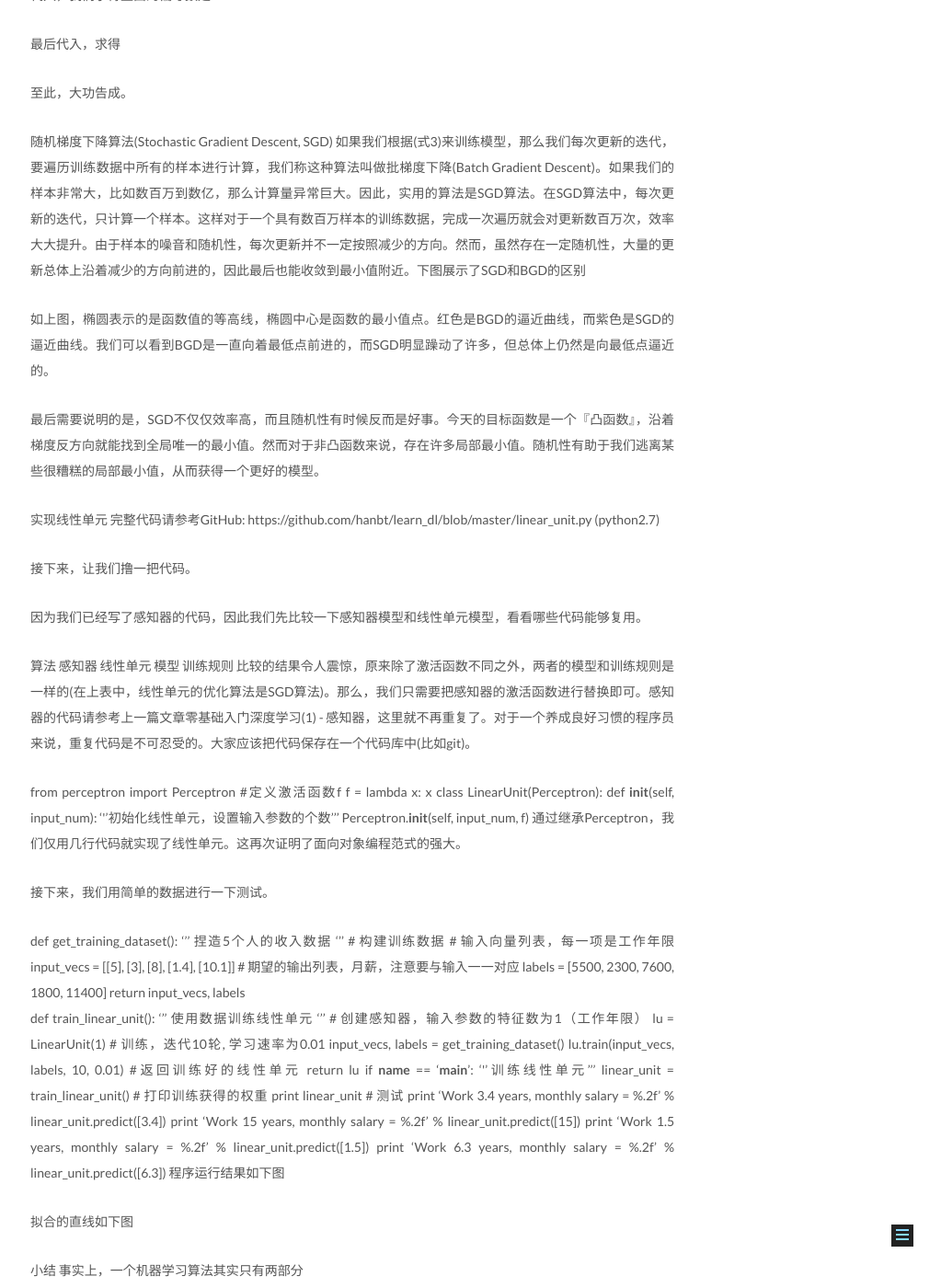
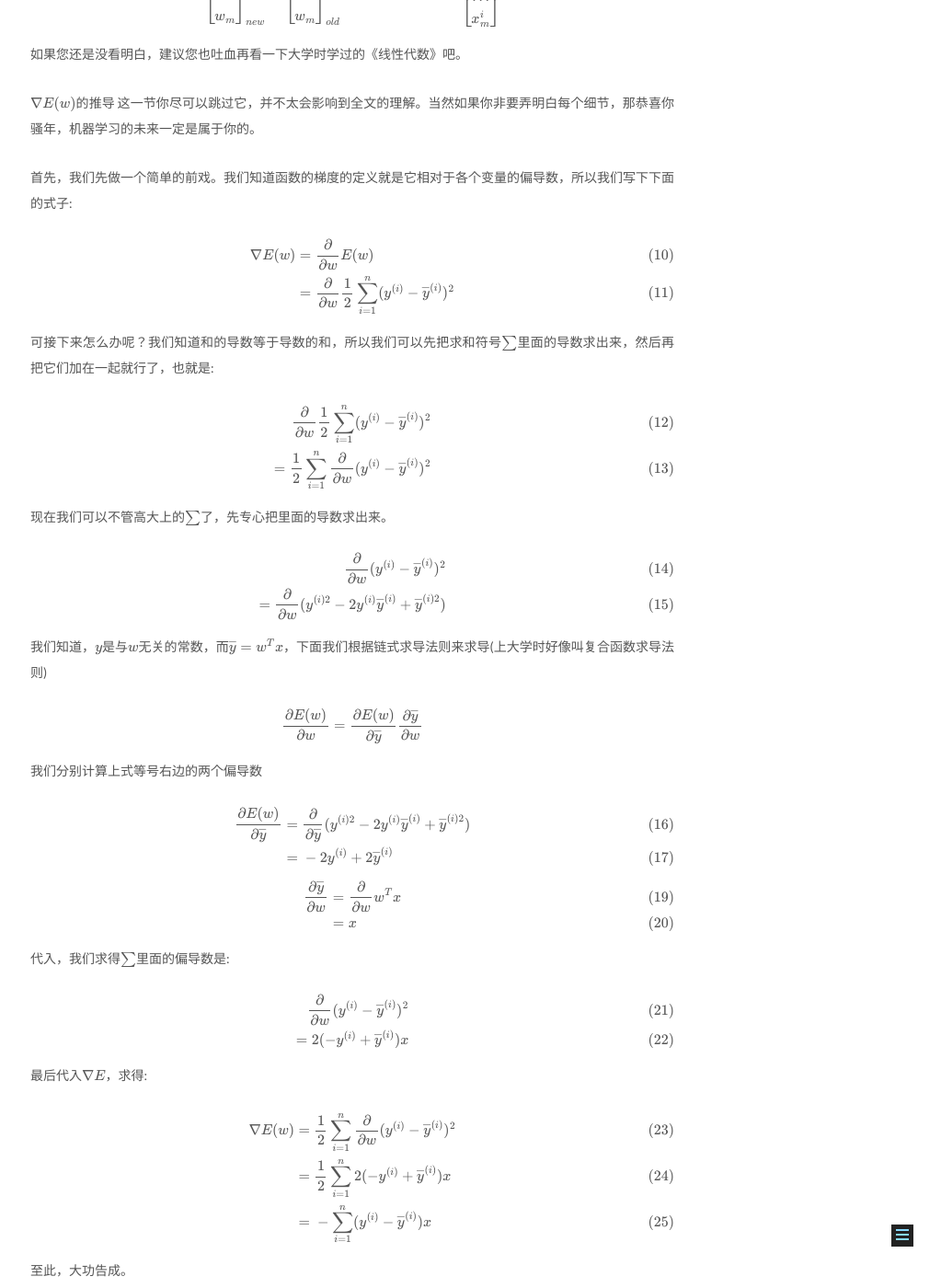
Before and after one commit to CircleZ3791117/CircleZ3791117.github.io, a Jekyll site: the page built from _posts/2018-02-23-LinearUnitAndGradientDescent.md, in a window 1280 px wide and 1400 px high, scrolled down 5529 px. Shown: the whole window at 92% size, without its empty margins (257-1280 px from the left). Built offline with Jekyll 4.4.1, drawn with Linux system fonts in a browser that asks for light colours; formulas are drawn with MathJax 3; comment, search, counter and statistics services are not loaded; some of the changed text lies outside the part shown.

Commit message:
modify post

````diff
--- a/_posts/2018-02-23-LinearUnitAndGradientDescent.md
+++ b/_posts/2018-02-23-LinearUnitAndGradientDescent.md
@@ -62,14 +62,16 @@
 为了书写和计算方便，我们可以令$w_0$等于$b$，同时令$w_0$对应于特征$x_0$。由于其实并不存在，我们可以令它的值永远为1。也就是说：
 
 $$
-b = w_0 \bullet x_0 其中 x_0 = 1
+b = w_0 \bullet x_0 \qquad 其中 x_0 = 1
 $$
 
 这样上面的式子就可以写成：
 
 $$
-y = h(x) $=$ w_1 \bullet x_1 + w_2 \bullet x_2 + w_3 \bullet x_3 + w_4 \bullet x_4 + b \tag{1} \\
-		 $=$ w_0 \bullet x_0 + w_1 \bullet x_1 + w_2 \bullet x_2 + w_3 \bullet x_3 + w_4 \bullet x_4 \tag{2}
+\begin{eqnarray*}
+y = h(x) &=& w_1 \bullet x_1 + w_2 \bullet x_2 + w_3 \bullet x_3 + w_4 \bullet x_4 + b \tag{1} \\
+		 &=& w_0 \bullet x_0 + w_1 \bullet x_1 + w_2 \bullet x_2 + w_3 \bullet x_3 + w_4 \bullet x_4 \tag{2}
+\end{eqnarray*}
 $$
 
 我们还可以把上式写成向量的形式
@@ -115,25 +117,31 @@
 我们还可以把上面的式子写成和式的形式。使用和式，不光书写起来简单，逼格也跟着暴涨，一举两得。所以尽量写成下面这样：
 
 $$
-E $=$ e^{(1)} + e^{(2)} + e^{(3)} + \dots + e^{(n)} \tag{3} \\
-  $=$ sum_{i=1}^{n} e^{(i)} \tag{4} \\
-  $=$ \frac{1}{2}sum_{i=1}^{n} (y^{i} - \overline{y}^{i})^2 (式2) \tag{5}
+\begin{eqnarray*}
+E &=& e^{(1)} + e^{(2)} + e^{(3)} + \dots + e^{(n)} \tag{3} \\
+  &=& \sum_{i=1}^{n} e^{(i)} \tag{4} \\
+  &=& \frac{1}{2}\sum_{i=1}^{n} (y^{(i)} - \overline{y}^{(i)})^2 \qquad(式2) \tag{5}
+\end{eqnarray*}
 $$
 
 其中
 
 $$
-\overline{y} $=$ h(x^{(i)}) \tag{6} \\
-			 $=$ w^Tx^(i) \tag{7}
+\begin{eqnarray*}
+\overline{y} &=& h(x^{(i)}) \tag{6} \\
+			 &=& w^Tx^{(i)} \tag{7}
+\end{eqnarray*}
 $$
 
-(式2)中，$x^(i)$表示第个训练样本的特征，$y^(i)$表示第个样本的标记，我们也可以用元组$(x^(i), y^(i))$表示第$i$个**训练样本**。$\overline{y}^(i)$则是模型对第个样本的预测值。
+(式2)中，$x^{(i)}$表示第个训练样本的特征，$y^{(i)}$表示第个样本的标记，我们也可以用元组$(x^{(i)}, y^{(i)})$表示第$i$个**训练样本**。$\overline{y}^{(i)}$则是模型对第个样本的预测值。
 
-我们当然希望对于一个训练数据集来说，误差最小越好，也就是(式2)的值越小越好。对于特定的训练数据集来说，$(x^(i), y^(i))$的值都是已知的，所以(式2)其实是参数$w$的函数。
+我们当然希望对于一个训练数据集来说，误差最小越好，也就是(式2)的值越小越好。对于特定的训练数据集来说，$(x^{(i)}, y^{(i)})$的值都是已知的，所以(式2)其实是参数$w$的函数。
 
 $$
-E(w) $=$ \frac{1}{2}sum_{i=1}^{n}(y^(i) - \overline{y}^(i))^2 \tag{8} \\
-	 $=$ \frac{1}{2}sum_{i=1}^{n}(y^(i) - w^Tx^(i))^2 \tag{9}
+\begin{eqnarray*}
+E(w) &=& \frac{1}{2}\sum_{i=1}^{n}(y^{(i)} - \overline{y}^{(i)})^2 \tag{8} \\
+	 &=& \frac{1}{2}\sum_{i=1}^{n}(y^{(i)} - w^Tx^{(i)})^2 \tag{9}
+\end{eqnarray*}
 $$
 
 由此可见，模型的训练，实际上就是求取到合适的$w$，使(式2)取得最小值。这在数学上称作**优化问题**，而$E(w)$就是我们优化的目标，称之为**目标函数**。
@@ -152,77 +160,168 @@
 按照上面的讨论，我们就可以写出梯度下降算法的公式:
 
 $$
-x_new = x_old - \eta\nablaf(x)
+x_{new} = x_{old} - \eta\nabla f(x)
 $$
 
-其中，是$\nabla$梯度算子，$\nablaf(x)$就是指$f(x)$的梯度。$\eta$是步长，也称作**学习速率**。
+其中，是$\nabla$梯度算子，$\nabla f(x)$就是指$f(x)$的梯度。$\eta$是步长，也称作**学习速率**。
 
 对于上一节列出的目标函数(式2):
 
 $$
-E(w) = \frac{1}{2} sum_{i=1}^{n}(y^(i) - \overline(y)^(i))^2
+E(w) = \frac{1}{2} \sum_{i=1}^{n}(y^{(i)} - \overline{y}^{(i)})^2
 $$
 
 梯度下降算法可以写成
 
 $$
-w_new = w_old - \eta\nablaE(w)
+w_{new} = w_{old} - \eta\nabla E(w)
 $$
 
 聪明的你应该能想到，如果要求目标函数的**最大值**，那么我们就应该用**梯度上升算法**，它的参数修改规则是:
 
 $$
-w_new = w_old + \eta\nablaE(w)
+w_{new} = w_{old} + \eta\nabla E(w)
 $$
 
 
-下面，请先做几次深呼吸，让你的大脑补充足够的新鲜的氧气，我们要来求取$\nablaE(w)$，然后带入上式，就能得到线性单元的参数修改规则。
+下面，请先做几次深呼吸，让你的大脑补充足够的新鲜的氧气，我们要来求取$\nabla E(w)$，然后带入上式，就能得到线性单元的参数修改规则。
 
-关于$\nablaE(w)$的推导过程，我单独把它们放到一节中。您既可以选择慢慢看，也可以选择无视。在这里，您只需要知道，经过一大串推导，目标函数$E(w)$的梯度是
+关于$\nabla E(w)$的推导过程，我单独把它们放到一节中。您既可以选择慢慢看，也可以选择无视。在这里，您只需要知道，经过一大串推导，目标函数$E(w)$的梯度是：
 
+$$
+\nabla E(w) = -\sum_{i=1}^{n}(y^{(i)} - \overline{y}^{(i)})x^{(i)}
+$$
 
 因此，线性单元的参数修改规则最后是这个样子
 
+$$
+w_{new} = w_{old} + \eta \sum_{i=1}^{n}(y^{(i)} - \overline{y}^{(i)})x^{(i)} \tag{式3}
+$$
 
-式
 有了上面这个式子，我们就可以根据它来写出训练线性单元的代码了。
 
-需要说明的是，如果每个样本有M个特征，则上式中的都是M+1维向量(因为我们加上了一个恒为1的虚拟特征，参考前面的内容)，而是标量。用高逼格的数学符号表示，就是
+需要说明的是，如果每个样本有M个特征，则上式中的$x, w$都是M+1维**向量**(因为我们加上了一个恒为1的虚拟特征$x_0$，参考前面的内容)，而$y$是标量。用高逼格的数学符号表示，就是:
+
+$$
+x, w \in \Re^{M+1}\\
+y \in \Re^1
+$$
 
 
-为了让您看明白说的是啥，我吐血写下下面这个解释(写这种公式可累可累了)。因为是M+1维列向量，所以(式3)可以写成
+为了让您看明白说的是啥，我吐血写下下面这个解释(写这种公式可累可累了)。因为是M+1维**列向量**，所以(式3)可以写成
 
+$$
+\begin{bmatrix}
+w_0\\
+w_1\\
+w_2\\
+\dots\\
+w_m
+\end{bmatrix}_{new}
+=
+\begin{bmatrix}
+w_0\\
+w_1\\
+w_2\\
+\dots\\
+w_m
+\end{bmatrix}_{old}
++
+\eta\sum_{i=1}^{n}(y^{(i)} - \overline{y}^{(i)})
+\begin{bmatrix}
+1\\
+x_1^i\\
+x_2^i\\
+\dots\\
+x_m^i
+\end{bmatrix}
+$$
 
 如果您还是没看明白，建议您也吐血再看一下大学时学过的《线性代数》吧。
 
-的推导
+$\nabla E(w)$的推导
 这一节你尽可以跳过它，并不太会影响到全文的理解。当然如果你非要弄明白每个细节，那恭喜你骚年，机器学习的未来一定是属于你的。
 
-首先，我们先做一个简单的前戏。我们知道函数的梯度的定义就是它相对于各个变量的偏导数，所以我们写下下面的式子
+首先，我们先做一个简单的前戏。我们知道函数的梯度的定义就是它相对于各个变量的偏导数，所以我们写下下面的式子:
+
+$$
+\begin{eqnarray*}
+\nabla E(w) &=& \frac{\partial}{\partial w}E(w) \tag{10}\\
+            &=& \frac{\partial}{\partial w}\frac{1}{2} \sum_{i=1}^{n}(y^{(i)} - \overline y^{(i)})^2 \tag{11}
+\end{eqnarray*}
+$$
 
 
-可接下来怎么办呢？我们知道和的导数等于导数的和，所以我们可以先把求和符号里面的导数求出来，然后再把它们加在一起就行了，也就是
+可接下来怎么办呢？我们知道和的导数等于导数的和，所以我们可以先把求和符号$\sum$里面的导数求出来，然后再把它们加在一起就行了，也就是:
+
+$$
+\begin{eqnarray*}
+\frac{\partial}{\partial w}\frac{1}{2} \sum_{i=1}^{n}(y^{(i)} - \overline y^{(i)})^2 \tag{12}\\
+=\frac{1}{2}\sum_{i=1}^{n}\frac{\partial}{\partial w} (y^{(i)} - \overline y^{(i)})^2 \tag{13}
+\end{eqnarray*}
+$$
 
 
-现在我们可以不管高大上的了，先专心把里面的导数求出来。
+现在我们可以不管高大上的$\sum$了，先专心把里面的导数求出来。
 
+$$
+\begin{eqnarray*}
+\frac{\partial}{\partial w} (y^{(i)} - \overline y^{(i)})^2 \tag{14} \\
+= \frac{\partial}{\partial w} (y^{(i)2} - 2y^{(i)}\overline y^{(i)} + \overline y^{(i)2}) \tag{15}
+\end{eqnarray*}
+$$
 
-我们知道，是与无关的常数，而，下面我们根据链式求导法则来求导(上大学时好像叫复合函数求导法则)
+我们知道，$y$是与$w$无关的常数，而$\overline y = w^Tx$，下面我们根据链式求导法则来求导(上大学时好像叫复合函数求导法则)
 
+$$
+\frac{\partial E(w)}{\partial w} =
+\frac{\partial E(w)}{\partial \overline y}
+\frac{\partial \overline y}{\partial w}
+$$
 
 我们分别计算上式等号右边的两个偏导数
 
+$$
+\begin{eqnarray*}
+\frac{\partial E(w)}{\partial \overline y} &=&
+\frac{\partial}{\partial \overline y} (y^{(i)2} - 2y^{(i)}\overline y^{(i)} + \overline y^{(i)2}) \tag{16}\\
+&=& -2y^{(i)} + 2\overline y^{(i)} \tag{17}
+\end{eqnarray*}
+$$
 
-代入，我们求得里面的偏导数是
+$$
+\begin{eqnarray*}
+\frac{\partial \overline y}{\partial w} &=&
+\frac{\partial}{\partial w} w^Tx \tag{19} \\
+&=& x\tag{20}
+\end{eqnarray*}
+$$
 
 
-最后代入，求得
+代入，我们求得$\sum$里面的偏导数是:
 
+$$
+\begin{eqnarray*}
+\frac{\partial}{\partial w} (y^{(i)} - \overline y^{(i)})^2 \tag{21} \\
+=2(-y^{(i)} +\overline y^{(i)})x \tag{22}
+\end{eqnarray*}
+$$
+
+最后代入$\nabla E$，求得:
+
+$$
+\begin{eqnarray*}
+\nabla E(w) &=&
+\frac{1}{2} \sum_{i=1}^{n}\frac{\partial}{\partial w}(y^{(i)} - \overline y^{(i)})^2 \tag{23}\\
+&=& \frac{1}{2}\sum_{i=1}^{n} 2(-y^{(i)} +\overline y^{(i)})x \tag{24} \\
+&=& -\sum_{i=1}^{n}(y^{(i)} - \overline y^{(i)})x \tag{25}
+\end{eqnarray*}
+$$
 
 至此，大功告成。
 
-随机梯度下降算法(Stochastic Gradient Descent, SGD)
-如果我们根据(式3)来训练模型，那么我们每次更新的迭代，要遍历训练数据中所有的样本进行计算，我们称这种算法叫做批梯度下降(Batch Gradient Descent)。如果我们的样本非常大，比如数百万到数亿，那么计算量异常巨大。因此，实用的算法是SGD算法。在SGD算法中，每次更新的迭代，只计算一个样本。这样对于一个具有数百万样本的训练数据，完成一次遍历就会对更新数百万次，效率大大提升。由于样本的噪音和随机性，每次更新并不一定按照减少的方向。然而，虽然存在一定随机性，大量的更新总体上沿着减少的方向前进的，因此最后也能收敛到最小值附近。下图展示了SGD和BGD的区别
+## 随机梯度下降算法(Stochastic Gradient Descent, SGD)
+如果我们根据(式3)来训练模型，那么我们每次更新的迭代，要遍历训练数据中所有的样本进行计算，我们称这种算法叫做**批梯度下降(Batch Gradient Descent)**。如果我们的样本非常大，比如数百万到数亿，那么计算量异常巨大。因此，实用的算法是SGD算法。在SGD算法中，每次更新$w$的迭代，只计算一个样本。这样对于一个具有数百万样本的训练数据，完成一次遍历就会对$w$更新数百万次，效率大大提升。由于样本的噪音和随机性，每次更新$w$并不一定按照减少$E$的方向。然而，虽然存在一定随机性，大量的更新总体上沿着减少$E$的方向前进的，因此最后也能收敛到最小值附近。下图展示了SGD和BGD的区别
 
 
 
@@ -230,18 +329,19 @@
 
 最后需要说明的是，SGD不仅仅效率高，而且随机性有时候反而是好事。今天的目标函数是一个『凸函数』，沿着梯度反方向就能找到全局唯一的最小值。然而对于非凸函数来说，存在许多局部最小值。随机性有助于我们逃离某些很糟糕的局部最小值，从而获得一个更好的模型。
 
-实现线性单元
-完整代码请参考GitHub: https://github.com/hanbt/learn_dl/blob/master/linear_unit.py (python2.7)
-
+## 实现线性单元
 接下来，让我们撸一把代码。
 
 因为我们已经写了感知器的代码，因此我们先比较一下感知器模型和线性单元模型，看看哪些代码能够复用。
 
-算法	感知器	线性单元
-模型
-训练规则
-比较的结果令人震惊，原来除了激活函数不同之外，两者的模型和训练规则是一样的(在上表中，线性单元的优化算法是SGD算法)。那么，我们只需要把感知器的激活函数进行替换即可。感知器的代码请参考上一篇文章零基础入门深度学习(1) - 感知器，这里就不再重复了。对于一个养成良好习惯的程序员来说，重复代码是不可忍受的。大家应该把代码保存在一个代码库中(比如git)。
+|算法|感知器|线性单元|
+|---|---|---|
+|模型$h(x)$|$y=f(w^Tx)\\f(z)=\begin{cases}1&&z>0\\0&&{otherwise}\end{cases}$|$y=f(w^Tx)\\f(z)=z$|
+|训练规则|$w \leftarrow w + \eta(y - \overline y)x$ |$w \leftarrow w + \eta(y - \overline y)x$	|
 
+比较的结果令人震惊，原来除了激活函数$f$不同之外，两者的模型和训练规则是一样的(在上表中，线性单元的优化算法是SGD算法)。那么，我们只需要把感知器的激活函数进行替换即可。感知器的代码请参考上一篇文章深度学习 - 感知器，这里就不再重复了。对于一个养成良好习惯的程序员来说，重复代码是不可忍受的。大家应该把代码保存在一个代码库中(比如git)。
+
+```python
 from perceptron import Perceptron
 #定义激活函数f
 f = lambda x: x
@@ -249,10 +349,12 @@
     def __init__(self, input_num):
         '''初始化线性单元，设置输入参数的个数'''
         Perceptron.__init__(self, input_num, f)
+```
+
 通过继承Perceptron，我们仅用几行代码就实现了线性单元。这再次证明了面向对象编程范式的强大。
 
 接下来，我们用简单的数据进行一下测试。
-
+```python
 def get_training_dataset():
     '''
     捏造5个人的收入数据
@@ -284,6 +386,7 @@
     print 'Work 15 years, monthly salary = %.2f' % linear_unit.predict([15])
     print 'Work 1.5 years, monthly salary = %.2f' % linear_unit.predict([1.5])
     print 'Work 6.3 years, monthly salary = %.2f' % linear_unit.predict([6.3])
+```
 程序运行结果如下图
 
 
@@ -292,13 +395,13 @@
 
 
 
-小结
+## 小结
 事实上，一个机器学习算法其实只有两部分
 
-模型 从输入特征预测输入的那个函数
-目标函数 目标函数取最小(最大)值时所对应的参数值，就是模型的参数的最优值。很多时候我们只能获得目标函数的局部最小(最大)值，因此也只能得到模型参数的局部最优值。
+- 模型 从输入特征$x$预测输入$y$的那个函数$h(x)$
+- 目标函数 目标函数取最小(最大)值时所对应的参数值，就是模型的参数的**最优值**。很多时候我们只能获得目标函数的局部最小(最大)值，因此也只能得到模型参数的局部最优值。
 因此，如果你想最简洁的介绍一个算法，列出这两个函数就行了。
 
-接下来，你会用优化算法去求取目标函数的最小(最大)值。[随机]梯度{下降|上升}算法就是一个优化算法。针对同一个目标函数，不同的优化算法会推导出不同的训练规则。我们后面还会讲其它的优化算法。
+接下来，你会用**优化算法**去求取目标函数的最小(最大)值。**[随机]梯度{下降|上升}算法**就是一个优化算法。针对同一个**目标函数**，不同的优化算法会推导出不同的训练规则。我们后面还会讲其它的优化算法。
 
-其实在机器学习中，算法往往并不是关键，真正的关键之处在于选取特征。选取特征需要我们人类对问题的深刻理解，经验、以及思考。而神经网络算法的一个优势，就在于它能够自动学习到应该提取什么特征，从而使算法不再那么依赖人类，而这也是神经网络之所以吸引人的一个方面。
+其实在机器学习中，算法往往并不是关键，真正的关键之处在于选取特征。选取特征需要我们人类对问题的深刻理解，经验、以及思考。而**神经网络算法**的一个优势，就在于它能够自动学习到应该提取什么特征，从而使算法不再那么依赖人类，而这也是神经网络之所以吸引人的一个方面。
````
